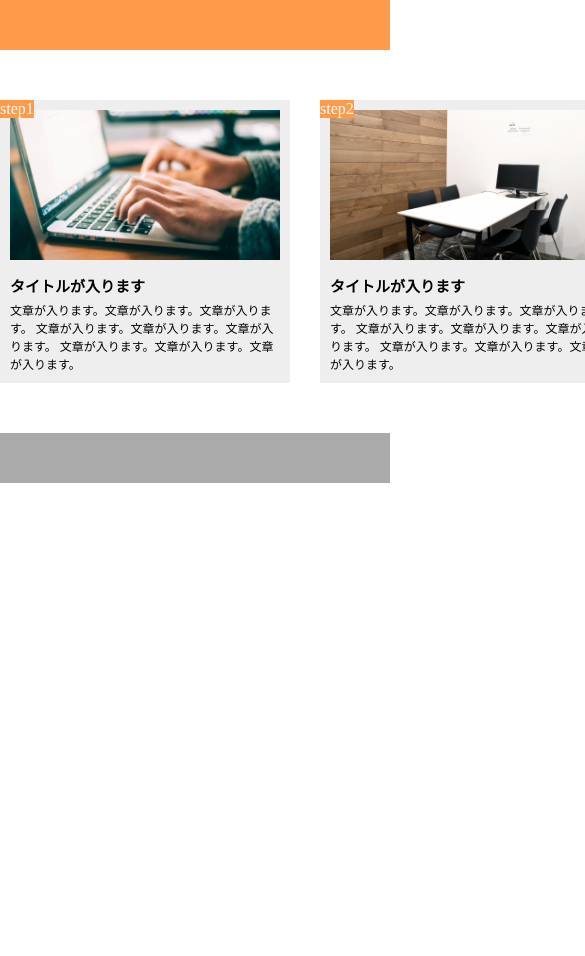
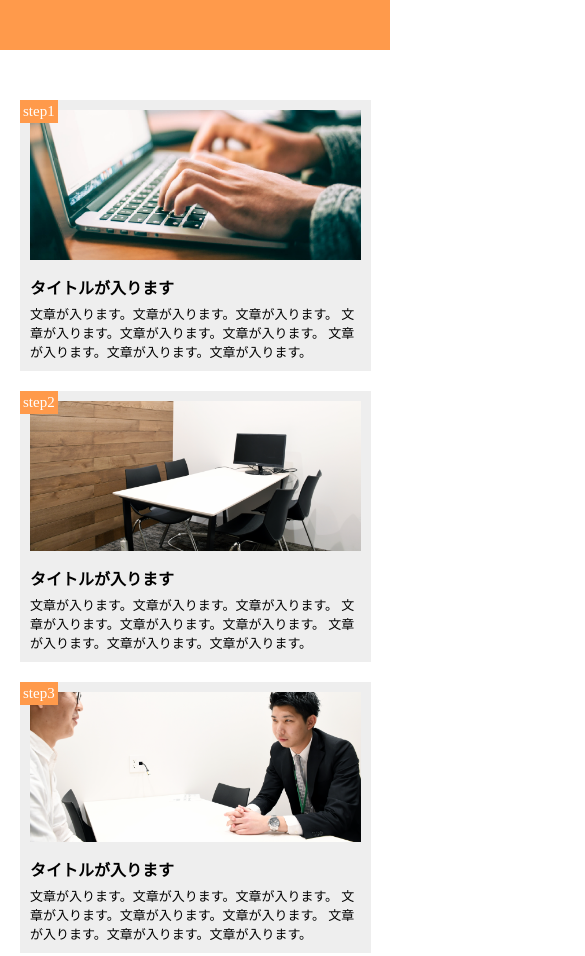
Before and after one commit to iwayawai/Task1, a plain HTML site: page Work10/index.html in a window 390 px wide. Shown: the top 956 px of the page, 585 px wide, since content can reach past the window. Before the commit the page ends 844 px from the top, so only its background shows below. Drawn offline with Linux system fonts and the light colour scheme.

Commit message:
Update Work10

```diff
--- a/Work10/index.html
+++ b/Work10/index.html
@@ -2,7 +2,7 @@
 <html lang="ja">
   <head>
     <meta charset="UTF-8" />
-
+  <meta name="viewport" content="width=device-width,initial-scale=1.0">
  <!-- CSSファイルの読み込み -->
     <link rel="stylesheet" href="style.css" />
 
--- a/Work10/style.css
+++ b/Work10/style.css
@@ -30,6 +30,8 @@ main{
   top:0;
   left:0;
   color:#fff;
+  font-size:15px;
+  padding:3px;
   background-color:#FF9A4B
 }
 
@@ -57,11 +59,11 @@ main{
 
 .title{
   margin:15px 0 5px;
-  font-size:15px;
+  font-size:16px;
 }
 
 .sentence{
-  font-size:12px;
+  font-size:13px;
 }
 
 footer{
@@ -69,3 +71,20 @@ footer{
   height:50px;
   background-color:#AAAAAA;
 }
+
+@media screen and (max-width:768px){
+
+  main{
+    display:block;
+    width:100%;
+    margin:50px 0;
+  }
+
+  .main-visual{
+    width:90%;
+    margin:0 20px;
+  }
+
+  .main-visual:nth-child(2){
+    margin:20px;
+}
```
